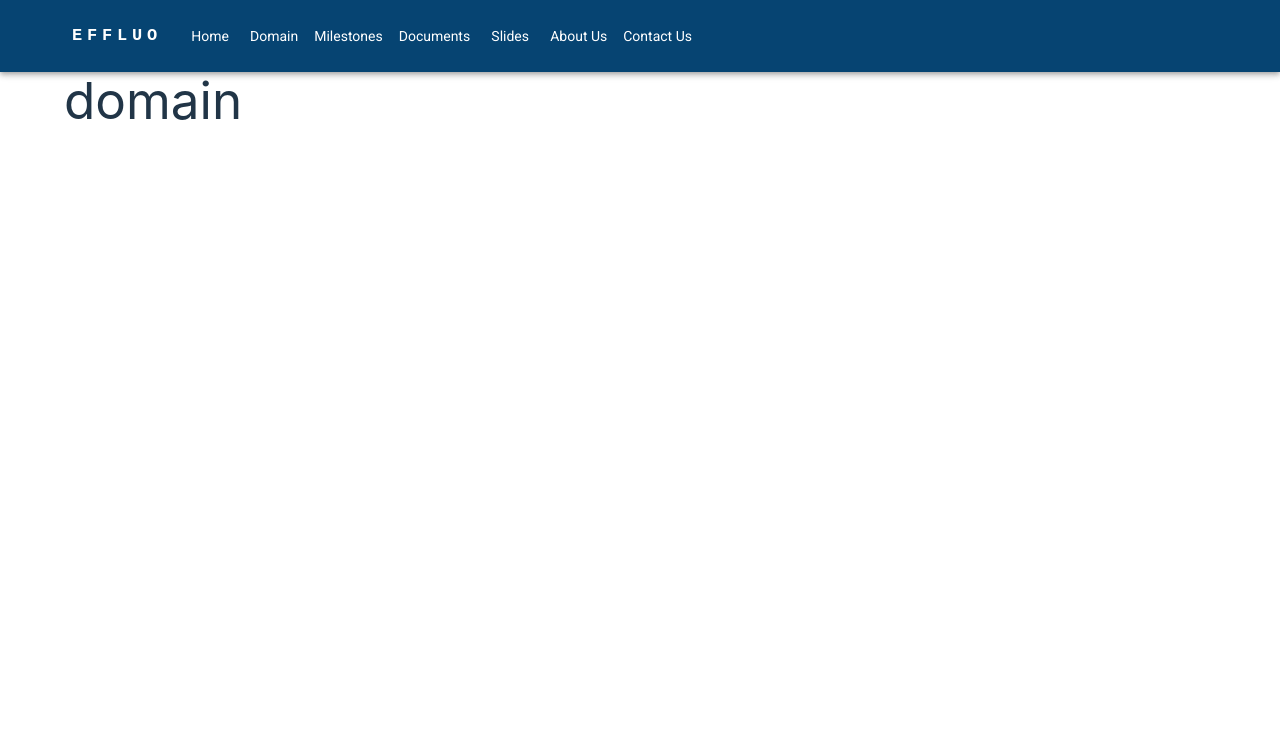
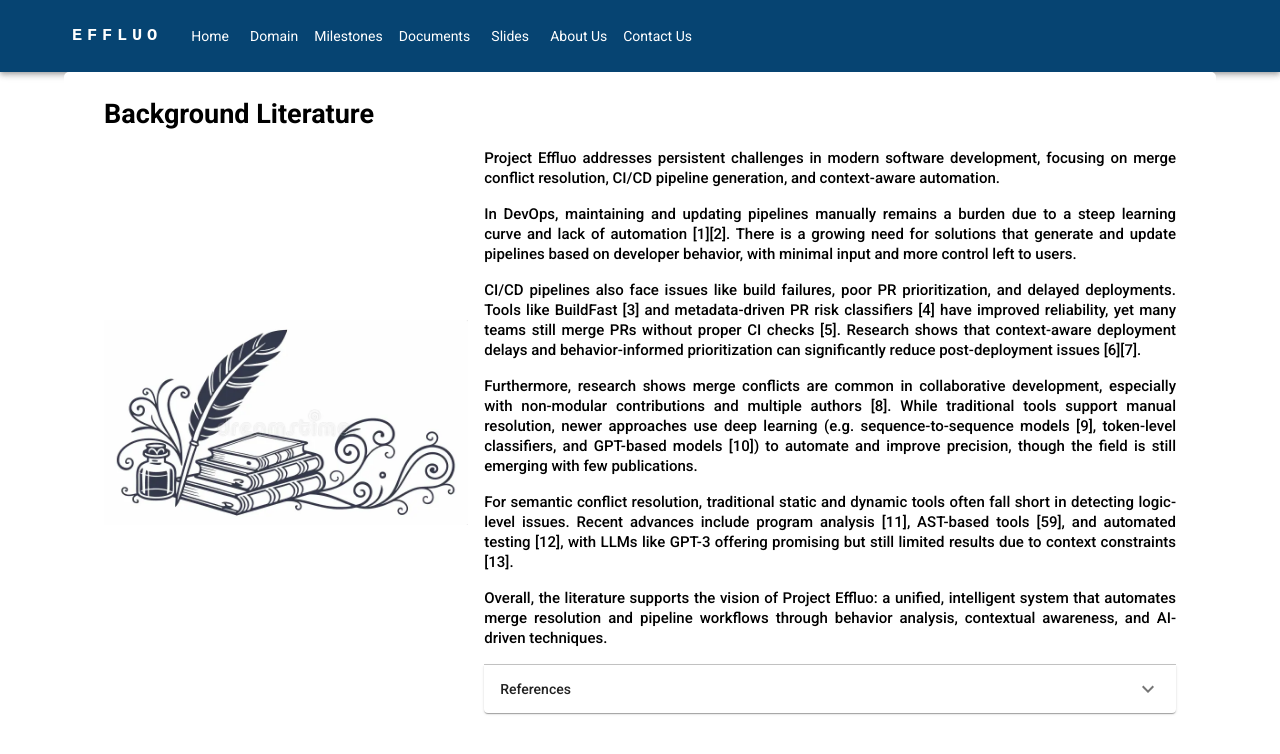
Before and after one commit to Effluo-system/Effluo-project-website, a React (Vite) app: page / in a window 1280 px wide. Both pictures are taken after a click on the button "Learn More". Shown: the top 754 px of the page. Built offline with nearby package versions, Linux system fonts and the light colour scheme.

Commit message:
feat: lit review

```diff
--- a/src/pages/domain/Domain.tsx
+++ b/src/pages/domain/Domain.tsx
@@ -1,9 +1,20 @@
 import { Container } from '@mui/material';
+import TableView from './components/TableView';
+import { data } from './data/domain';
+import LiteratureImage from '../../assets/literature.webp';
 
 const Domain = () => {
+  const literature = data['background-literature'];
   return (
     <Container>
-      <h1>domain</h1>
+      <TableView
+        title={literature.title}
+        desc={literature.desc}
+        image={
+          <img src={LiteratureImage} alt="literature image" width={1500} />
+        }
+        references={literature.ref}
+      />
     </Container>
   );
 };
--- /dev/null
+++ b/src/pages/domain/components/TableView.tsx
@@ -0,0 +1,74 @@
+import {
+  Accordion,
+  AccordionSummary,
+  Divider,
+  Stack,
+  Typography,
+} from '@mui/material';
+import type { TableViewProps } from '../../../types/domain';
+import useCustomStyles from './useStyles';
+import AccordionDetails from '@mui/material/AccordionDetails';
+import ExpandMoreIcon from '@mui/icons-material/ExpandMore';
+
+const TableView = ({
+  desc,
+  title,
+  flip,
+  image,
+  references,
+}: TableViewProps) => {
+  const { TableViewSX } = useCustomStyles();
+  return (
+    <Stack sx={TableViewSX.container}>
+      <Typography variant="h2">{title}</Typography>
+      <Stack
+        direction={{ xs: 'column', md: flip ? 'row-reverse' : 'row' }}
+        alignItems={{ xs: 'flex-start', md: 'center' }}
+        justifyContent="center"
+        gap={2}
+      >
+        <Stack>{image}</Stack>
+        <Stack>
+          <Stack my={2} spacing={2}>
+            {desc.map((para, index) => (
+              <Typography
+                key={index}
+                variant="h4"
+                sx={{ textAlign: 'justify' }}
+              >
+                {para}
+              </Typography>
+            ))}
+          </Stack>
+          <Divider />
+          {references && (
+            <Accordion>
+              <AccordionSummary
+                expandIcon={<ExpandMoreIcon />}
+                aria-controls="panel1-content"
+                id="panel1-header"
+              >
+                <Typography variant="h5">References</Typography>
+              </AccordionSummary>
+              <AccordionDetails>
+                <Stack spacing={1}>
+                  {references.map((ref, i) => (
+                    <Typography
+                      key={i}
+                      variant="pSmall"
+                      sx={{ textAlign: 'justify' }}
+                    >
+                      {ref}
+                    </Typography>
+                  ))}
+                </Stack>
+              </AccordionDetails>
+            </Accordion>
+          )}
+        </Stack>
+      </Stack>
+    </Stack>
+  );
+};
+
+export default TableView;
--- /dev/null
+++ b/src/pages/domain/components/useStyles.ts
@@ -0,0 +1,16 @@
+import { useTheme } from '@mui/material';
+
+const useCustomStyles = () => {
+  const theme = useTheme();
+  const TableViewSX = {
+    container: {
+      color: theme.palette.common.black,
+      background: theme.palette.common.white,
+      borderRadius: '5px',
+      padding: theme.spacing(3, 5),
+    },
+  };
+  return { TableViewSX };
+};
+
+export default useCustomStyles;
--- /dev/null
+++ b/src/pages/domain/data/domain.ts
@@ -0,0 +1,28 @@
+export const data = {
+  'background-literature': {
+    title: 'Background Literature',
+    desc: [
+      'Project Effluo addresses persistent challenges in modern software development, focusing on merge conflict resolution, CI/CD pipeline generation, and context-aware automation.',
+      'In DevOps, maintaining and updating pipelines manually remains a burden due to a steep learning curve and lack of automation [1][2]. There is a growing need for solutions that generate and update pipelines based on developer behavior, with minimal input and more control left to users.',
+      'CI/CD pipelines also face issues like build failures, poor PR prioritization, and delayed deployments. Tools like BuildFast [3] and metadata-driven PR risk classifiers [4] have improved reliability, yet many teams still merge PRs without proper CI checks [5]. Research shows that context-aware deployment delays and behavior-informed prioritization can significantly reduce post-deployment issues [6][7].',
+      'Furthermore, research shows merge conflicts are common in collaborative development, especially with non-modular contributions and multiple authors [8]. While traditional tools support manual resolution, newer approaches use deep learning (e.g. sequence-to-sequence models [9], token-level classifiers, and GPT-based models [10]) to automate and improve precision, though the field is still emerging with few publications.',
+      'For semantic conflict resolution, traditional static and dynamic tools often fall short in detecting logic-level issues. Recent advances include program analysis [11], AST-based tools [59], and automated testing [12], with LLMs like GPT-3 offering promising but still limited results due to context constraints [13].',
+      'Overall, the literature supports the vision of Project Effluo: a unified, intelligent system that automates merge resolution and pipeline workflows through behavior analysis, contextual awareness, and AI-driven techniques.',
+    ],
+    ref: [
+      `[1] A. Nayanajith and R. Wickramarachchi, "Challenges Affecting the Successful Adoption of DevOps Practices: A Systematic Literature Review," in 4th International Conference on Advanced Research in Computing (ICARC), Belihuloya, Sri Lanka, 2024.`,
+      '[2]M. Senapathi, J. Buchan and H. Osman, "DevOps capabilities, practices, and challenges," in Proceedings of the 22nd International Conference on Evaluation and Assessment in Software Engineering 2018, 2018.',
+      `[3] B. Chen, L. Chen and C. Z. a. X. Peng, "BUILDFAST: History-Aware Build Outcome Prediction for Fast Feedback and Reduced Cost in Continuous Integration," in 2020 35th IEEE/ACM International Conference on Automated Software Engineering (ASE), Melbourne, VIC, Australia, 2020. `,
+      `[4] T. A. Ghaleb and D. A. d. C. a. Y. Zou, "An empirical study of the long duration of continuous integration builds," Empirical Software Engineering, vol. 24, no. 4, 2019. `,
+      `[5] B. Vasilescu, S. v. Schuylenburg and A. S. a. M. G. v. d. J. Wulms, "Continuous Integration in a Social-Coding World: Empirical Evidence from GitHub," in 2014 IEEE International Conference on Software Maintenance and Evolution, Victoria, BC, Canada, , 2014. `,
+      `[6] C. Vassallo, S. Proksch and T. Z. a. H. C. Gall, "Every Build You Break: DeveloperOriented Assistance for Build Failure Resolution," Empirical Software Engineering, vol. 25, pp. 2218-2257, 2019.`,
+      `[7] G. S. a. P. Leitner, "Search-Based Scheduling of Experiments in Continuous Deployment," in 2018 IEEE International Conference on Software Maintenance and Evolution (ICSME), Madrid, Spain, 2018.`,
+      `[8] K. Dias, P. Borba and M. Barreto, "Understanding predictive factors for merge conflicts," Information and Software Technology, vol. 121, p. 106256, 2020.`,
+      `[9] E. Dinella, T. Mytkowicz, A. Svyatkovskiy, C. Bird, M. Naik and S. Lahiri, "DeepMerge: Learning to Merge Programs," IEEE Transactions on Software Engineering, vol. 49, no. 4, pp. 1599-1614, 2023. `,
+      `[10] J. Dong, Q. Zhu, Z. Sun, Y. Lou and D. Hao, "Merge Conflict Resolution: Classification or Generation?," in 2023 38th IEEE/ACM International Conference on Automated Software Engineering (ASE), Luxembourg, 2023. `,
+      `[11] G. Santos De Jesus, P. Borba, R. Bonifácio, and M. Barbosa De Oliveira, "DetectingSemantic Conflicts using Static Analysis," 2024. `,
+      `[12] L. Da Silva et al, "Detecting Semantic Conflicts with Unit Tests," Journal of Systems and Software, vol. 214, p. 112070, 2024.`,
+      `[13] J. Zhang, T. Mytkowicz, M. Kaufman, R. Piskac, and S. K. Lahiri, "Can Pre-trained 106 Language Models Be Used to Resolve Textual and Semantic Merge Conflicts?".`,
+    ],
+  },
+};
```
Also changed, not shown: src/types/domain.d.ts (added, +7 -0 lines), src/assets/literature.webp (added), 1 other file (tests, documents, lock files or other folders).
